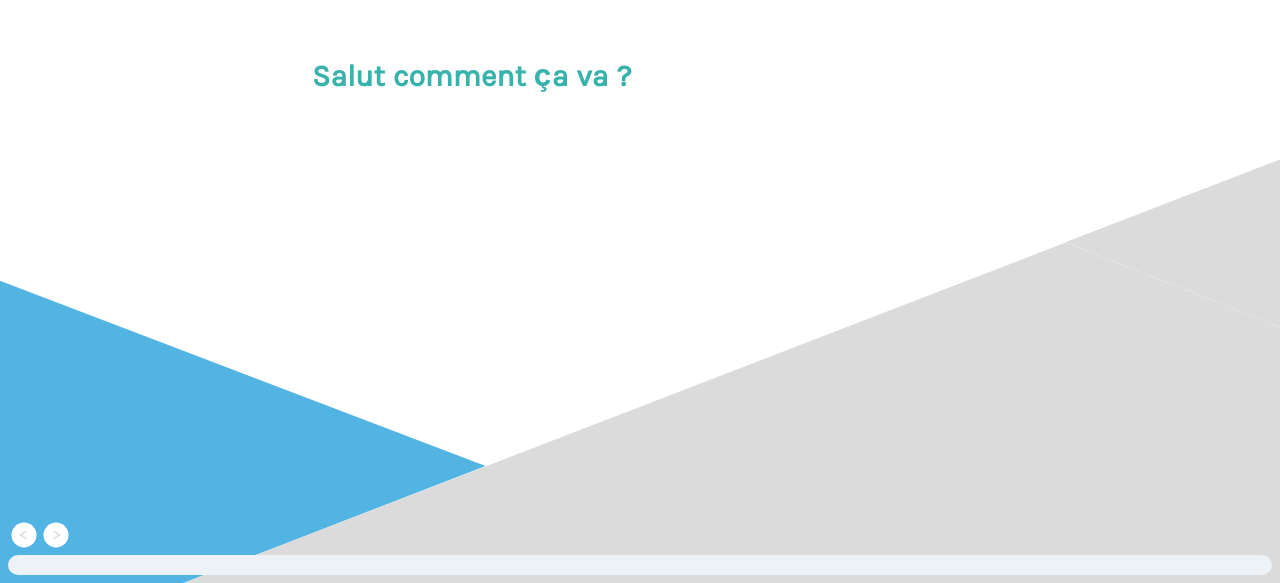
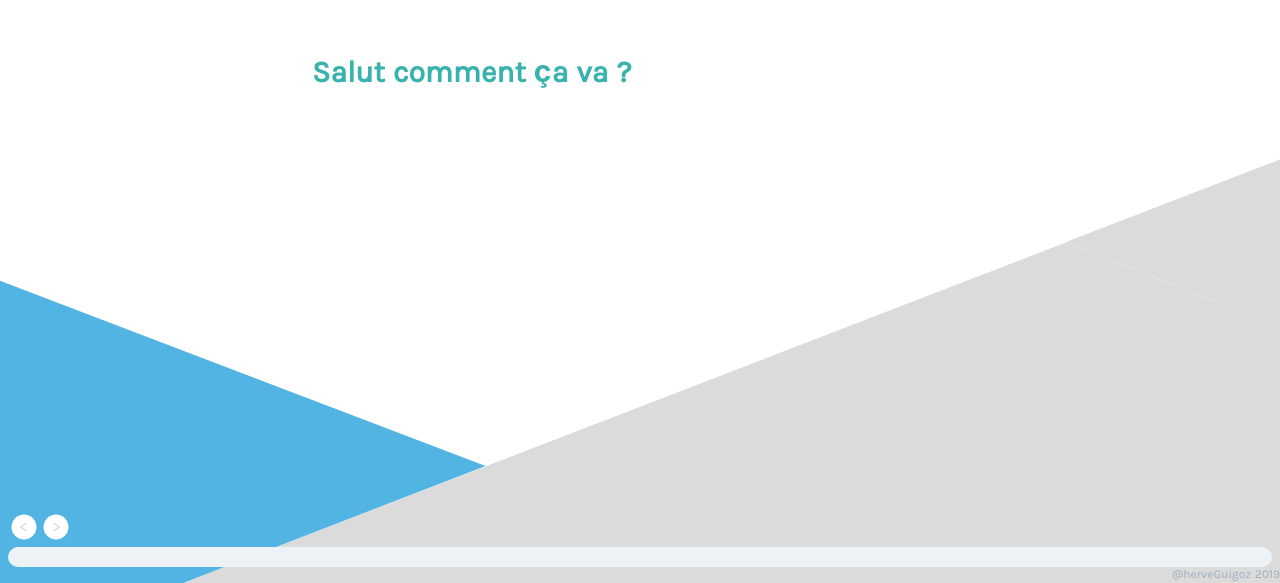
Before and after one commit to herveGuigoz/form_type, a Nuxt app: page / in a window 1280 px wide. Shown: the part 217-800 px from the top of the page. Built offline with nearby package versions, Linux system fonts and the light colour scheme.

Commit message:
add author on layout

```diff
--- a/layouts/default.vue
+++ b/layouts/default.vue
@@ -1,6 +1,7 @@
 <template>
   <div class="main">
     <nuxt />
+    <a class="text-xs text-gray-500 absolute bottom-0 right-0 cursor-pointer">@herveGuigoz 2019</a>
   </div>
 </template>
 
--- a/pages/index.vue
+++ b/pages/index.vue
@@ -40,7 +40,7 @@
         <go-foward-icon :isAvailaible="isInputValid && !isCompleted"/>
       </div>
     </div>
-    <div class="w-full px-2">
+    <div class="w-full px-2 mb-2">
       <progress-bar :percentage="contentProgress" class="mb-2 h-5">
         <span class="text-xs text-white w-full flex justify-end pr-2">{{contentProgress}}%</span>
       </progress-bar>
```
